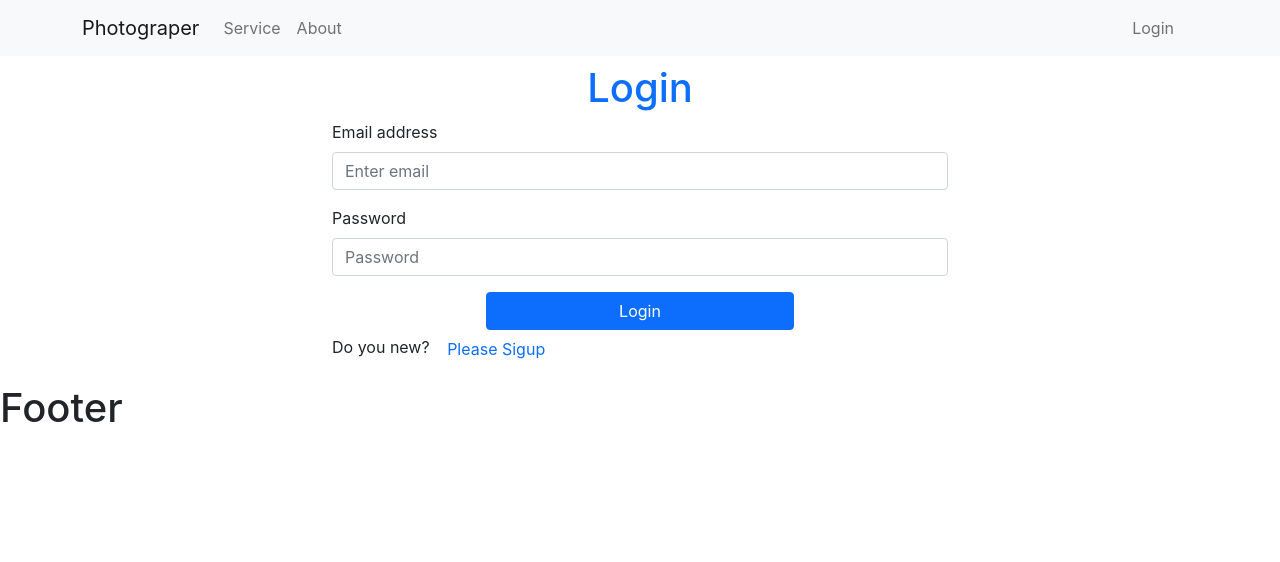
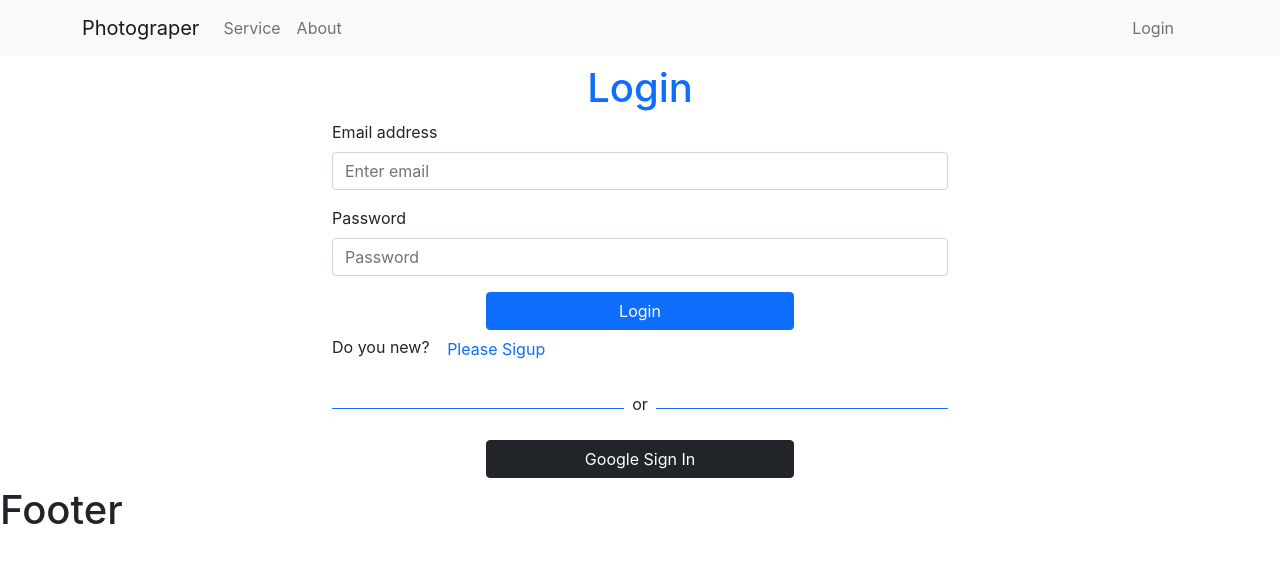
Before and after one commit to emonahmed123/-independent-service-provider, a React (Create React App) app: page /login in a window 1280 px wide. Shown: the top 562 px of the page. Built offline with nearby package versions, Linux system fonts and the light colour scheme; no server answers.

Commit message:
googleLogin added

```diff
--- a/src/App.js
+++ b/src/App.js
@@ -31,7 +31,8 @@
          <Route path='/sigup' element={<Sigup></Sigup>}></Route>
          <Route path='/about' element={<About></About>}></Route>
    </Routes>
-<Footer></Footer>
+
+          <Footer></Footer>
     </div>
   );
 }
--- /dev/null
+++ b/src/Pages/Home/Banner/Banner.css
@@ -0,0 +1,3 @@
+.banner1{
+    height: 500px;
+}
--- a/src/Pages/Home/Banner/Banner.js
+++ b/src/Pages/Home/Banner/Banner.js
@@ -1,4 +1,5 @@
 import React, { useState } from 'react';
+import'./Banner.css'
 import { Carousel, CarouselItem } from 'react-bootstrap';
 import img1 from '../../../images/banner/banner1.jpg.jpg'
 import img2  from '../../../images/banner/banner2.jpg.jpg'
@@ -15,7 +16,7 @@
                  <Carousel activeIndex={index} onSelect={handleSelect}>
       <Carousel.Item>
         <img
-          className="d-block w-100"
+          className="d-block w-100 mx-auto banner1"
           src={img1}
           alt="First slide"
         />
@@ -26,7 +27,7 @@
       </Carousel.Item>
       <Carousel.Item>
         <img
-          className="d-block w-100"
+          className="d-block w-100 banner1"
           src={img3}
           alt="Second slide"
         />
@@ -38,7 +39,7 @@
       </Carousel.Item>
       <Carousel.Item>
         <img
-          className="d-block w-100"
+          className="d-block w-100 banner1"
           src={img2}
           alt="Third slide"
         />
--- /dev/null
+++ b/src/Pages/Login/GoogleLogin/GoogleLogin.js
@@ -0,0 +1,46 @@
+import React from 'react';
+import { useNavigate } from 'react-router-dom';
+import { useSignInWithGoogle } from 'react-firebase-hooks/auth';
+import Loding  from '../../Shared/Loding/Loding'
+import auth from '../../../firebase.int'
+const GoogleLogin = () => {
+    const [signInWithGoogle, user, loading, error] = useSignInWithGoogle(auth);
+    const navigate = useNavigate()
+    let errorElement;
+    if (error ) {
+        errorElement= <p className='text-danger'> Error: {error?.message} </p>
+
+    }
+if(loading){
+    return <Loding></Loding>
+}
+
+    if (user ) {
+        navigate('/home')
+    }
+
+
+    return (
+        <div>
+        <div className='d-flex  align-items-center'>
+
+            <div style={{ height: '1px' }} className='bg-primary w-50'></div>
+            <p className='mt-2 px-2'>or</p>
+            <div style={{ height: '1px' }} className='bg-primary w-50'></div>
+        </div>
+        <div className=' '>
+            <button onClick={()=>signInWithGoogle()} className='btn btn-dark d-block w-50  mx-auto my-2 '>
+                <img style={{ width: '30px' }} src='' alt="" />
+                <span className='px-2'>Google Sign In</span>
+            </button>
+            {errorElement}
+
+
+        </div>
+
+    </div>
+);
+
+};
+
+export default GoogleLogin;
--- a/src/Pages/Login/Login.js
+++ b/src/Pages/Login/Login.js
@@ -3,6 +3,7 @@
 import {useSignInWithEmailAndPassword } from 'react-firebase-hooks/auth';
 import { useLocation, useNavigate } from 'react-router-dom';
 import auth from '../../firebase.int';
+import GoogleLogin from './GoogleLogin/GoogleLogin';
 
 ;
 
@@ -61,6 +62,7 @@
         {errorElement}
         <p> Do you new? <button onClick={NavigateSigup} className='text-primary  btn'>Please Sigup</button></p>
 
+         <GoogleLogin></GoogleLogin>
 
       </div>
     );
--- a/src/Pages/Shared/Footer/Footer.js
+++ b/src/Pages/Shared/Footer/Footer.js
@@ -2,9 +2,11 @@
 
 const Footer = () => {
     return (
-        <div>
+       <footer>
+
             <h1>Footer</h1>
-        </div>
+
+            </footer>
     );
 };
 
```
